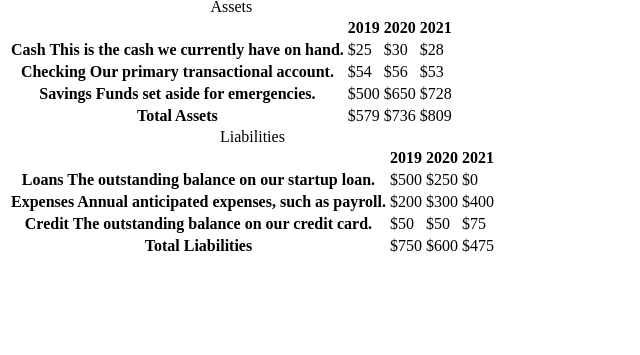
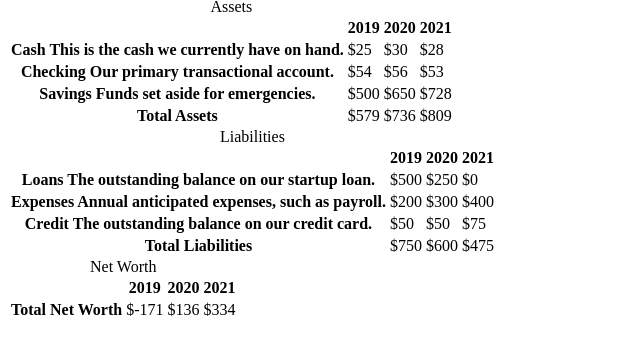
Before and after one commit to dijanakalaposratic/fcc-rwd-p11-balance-sheet, a plain HTML site: page index.html in a window 1280 px wide. Shown: the part 87-442 px from the top of the page, without its empty margins (0-640 px from the left). Drawn offline with Linux system fonts and the light colour scheme.

Commit message:
added content to the third <table>

```diff
--- a/index.html
+++ b/index.html
@@ -105,7 +105,24 @@
                         </tbody>
                     </table>
 
-                    <table></table>
+                    <table>
+                        <caption>Net Worth</caption>
+                        <thead>
+                            <tr>
+                                <td></td>
+                                <th><span class="sr-only year">2019</span></th>
+                                <th><span class="sr-only year">2020</span></th>
+                                <th><span class="sr-only year">2021</span></th>
+                            </tr>
+                        </thead>
+                        <tbody>
+                            <tr class="total">
+                                <th>Total <span class="sr-only">Net Worth</span></th>
+                                <td>$-171</td>
+                                <td>$136</td>
+                                <td class="current">$334</td>
+                        </tbody>
+                    </table>
                 </div>
 
             </section>
```
